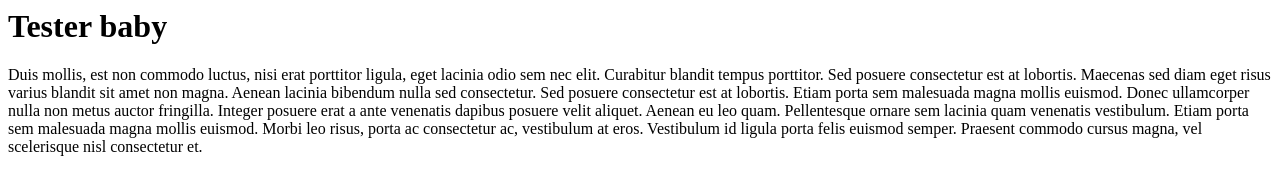
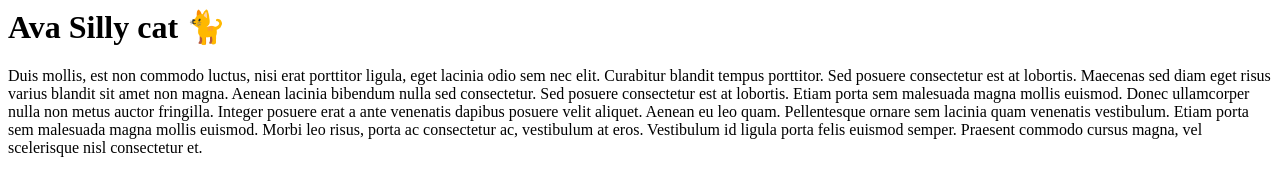
Before and after one commit to midlantica/testerbaby, a plain HTML site: page index.html in a window 1280 px wide. Drawn offline with Linux system fonts and the light colour scheme.

Commit message:
Headline changed

```diff
--- a/index.html
+++ b/index.html
@@ -3,7 +3,7 @@
   <title>Ava Silly cat 🐈</title>
 </header>
 <body>
-  <h1>Tester baby</h1>
+  <h1>Ava Silly cat 🐈</h1>
   <p>Duis mollis, est non commodo luctus, nisi erat porttitor ligula, eget lacinia odio sem nec elit. Curabitur blandit tempus porttitor. Sed posuere consectetur est at lobortis. Maecenas sed diam eget risus varius blandit sit amet non magna.
 
 Aenean lacinia bibendum nulla sed consectetur. Sed posuere consectetur est at lobortis. Etiam porta sem malesuada magna mollis euismod. Donec ullamcorper nulla non metus auctor fringilla. Integer posuere erat a ante venenatis dapibus posuere velit aliquet. Aenean eu leo quam. Pellentesque ornare sem lacinia quam venenatis vestibulum.
```
